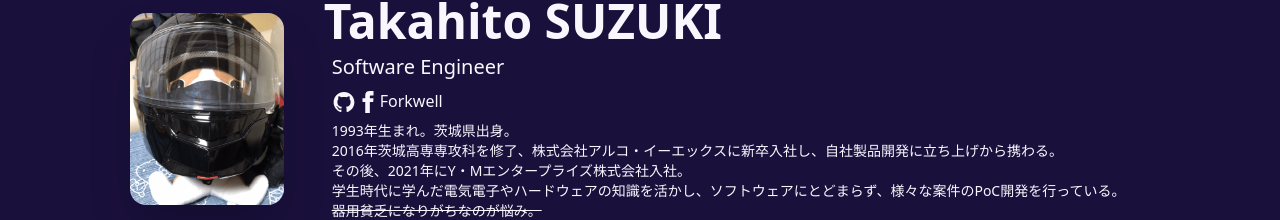
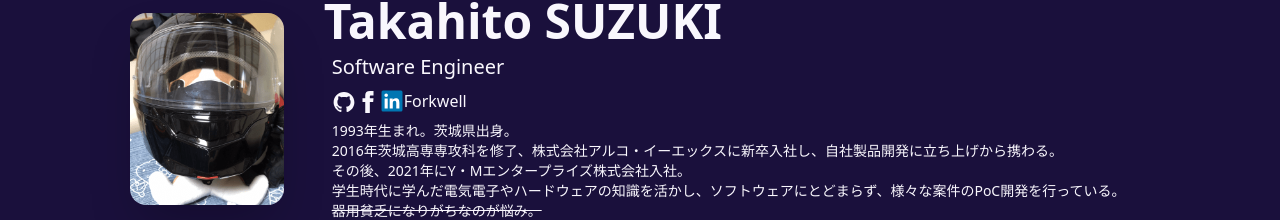
Before and after one commit to suzuki55x/portfolio, a Nuxt app: page / in a window 1280 px wide. Shown: the part 203-423 px from the top of the page. Built offline with nearby package versions, Linux system fonts and the light colour scheme.

Commit message:
Add linkedin

```diff
--- a/components/Footer.vue
+++ b/components/Footer.vue
@@ -24,6 +24,19 @@
             </path>
           </svg>
         </a>
+        <a href="https://www.linkedin.com/in/suzuki55x/" class="btn btn-xs btn-square btn-ghost">
+          <svg viewBox="0 0 128 128">
+            <path fill="#0076b2"
+              d="M116 3H12a8.91 8.91 0 00-9 8.8v104.42a8.91 8.91 0 009 8.78h104a8.93 8.93 0 009-8.81V11.77A8.93 8.93 0 00116 3z">
+            </path>
+            <path fill="#fff"
+              d="M21.06 48.73h18.11V107H21.06zm9.06-29a10.5 10.5 0 11-10.5 10.49 10.5 10.5 0 0110.5-10.49M50.53 48.73h17.36v8h.24c2.42-4.58 8.32-9.41 17.13-9.41C103.6 47.28 107 59.35 107 75v32H88.89V78.65c0-6.75-.12-15.44-9.41-15.44s-10.87 7.36-10.87 15V107H50.53z">
+            </path>
+          </svg>
+        </a>
+        <a href="https://portfolio.forkwell.com/@suzuki55x" class="link-hover">
+          Forkwell
+        </a>
       </nav>
     </footer>
   </div>
--- a/components/Hero.vue
+++ b/components/Hero.vue
@@ -25,6 +25,16 @@
               </path>
             </svg>
           </a>
+          <a href="https://www.linkedin.com/in/suzuki55x/" class="btn btn-xs btn-square btn-ghost">
+            <svg viewBox="0 0 128 128">
+              <path fill="#0076b2"
+                d="M116 3H12a8.91 8.91 0 00-9 8.8v104.42a8.91 8.91 0 009 8.78h104a8.93 8.93 0 009-8.81V11.77A8.93 8.93 0 00116 3z">
+              </path>
+              <path fill="#fff"
+                d="M21.06 48.73h18.11V107H21.06zm9.06-29a10.5 10.5 0 11-10.5 10.49 10.5 10.5 0 0110.5-10.49M50.53 48.73h17.36v8h.24c2.42-4.58 8.32-9.41 17.13-9.41C103.6 47.28 107 59.35 107 75v32H88.89V78.65c0-6.75-.12-15.44-9.41-15.44s-10.87 7.36-10.87 15V107H50.53z">
+              </path>
+            </svg>
+          </a>
           <a href="https://portfolio.forkwell.com/@suzuki55x" class="link-hover">
             Forkwell
           </a>
```
